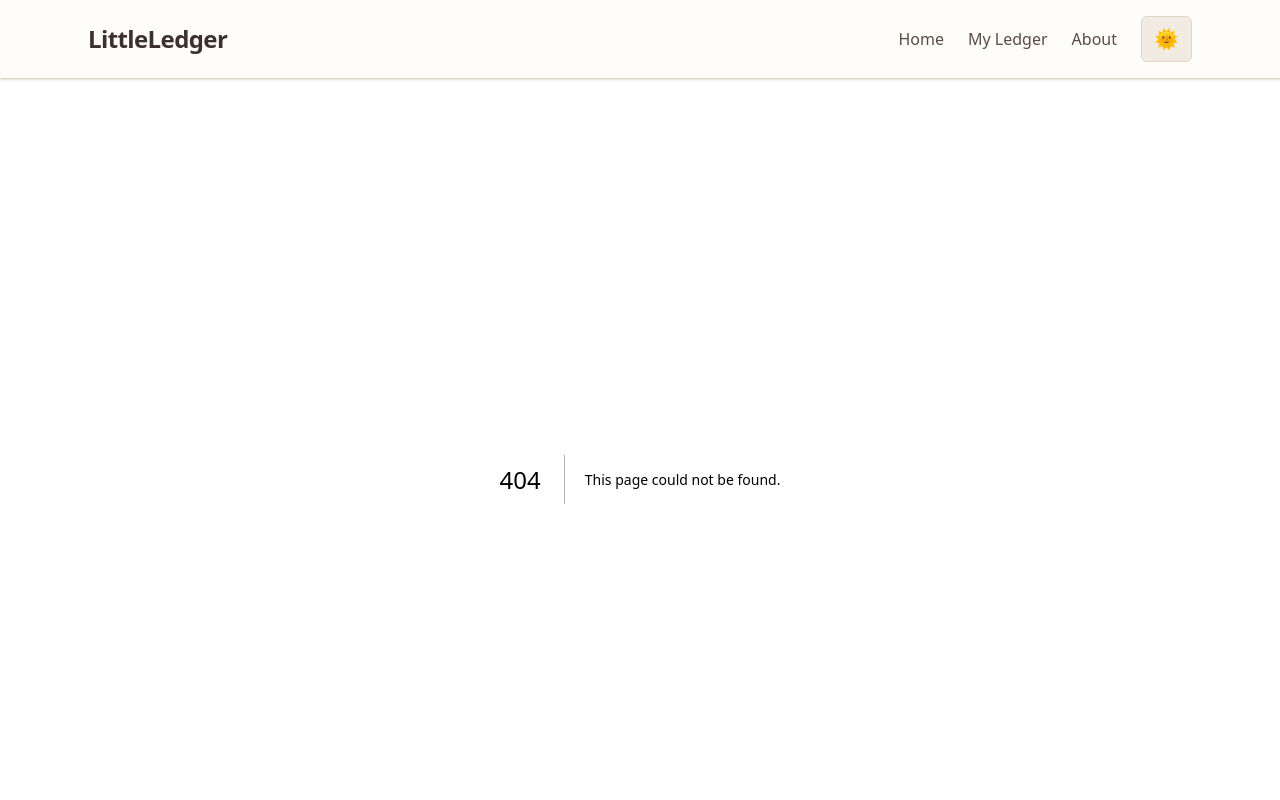
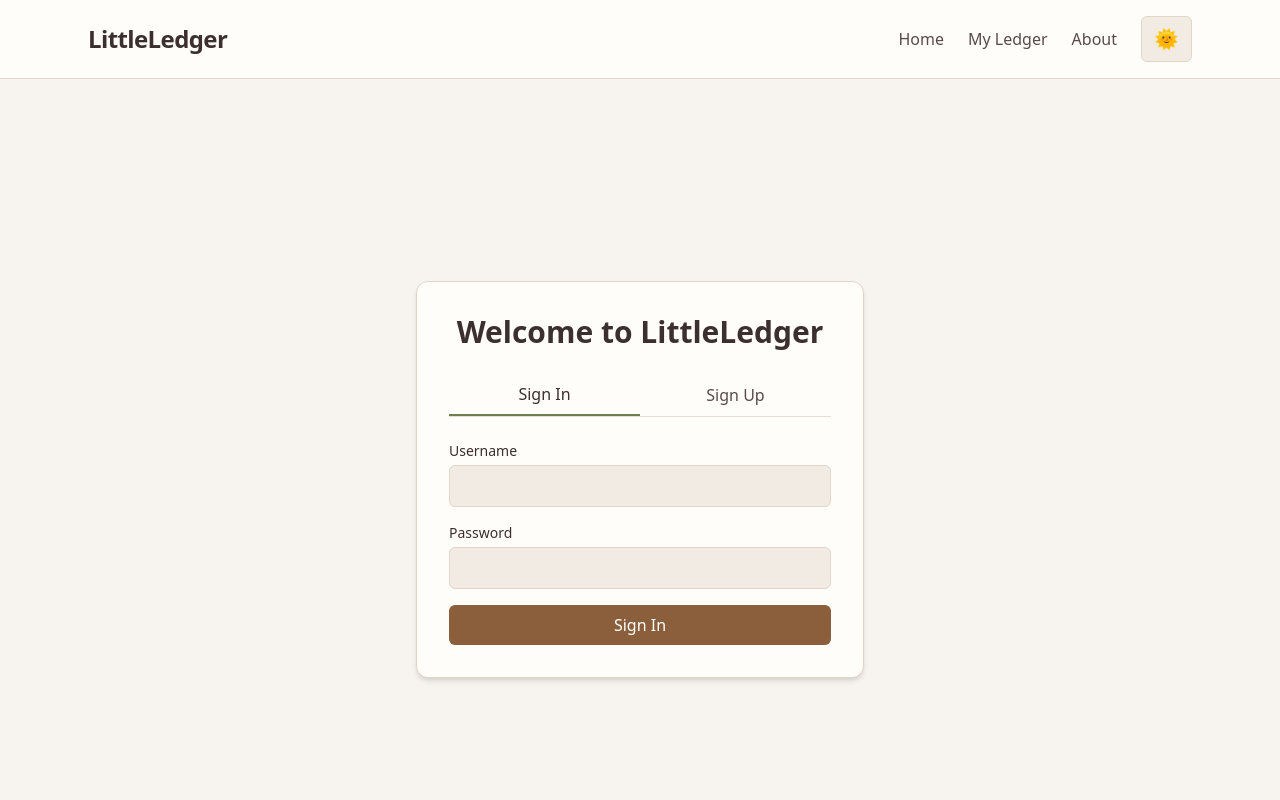
Before and after one commit to chenkv/Little-Ledger, a Next.js app: page /login in a window 1280 px wide. Before the commit this address had no page. Shown: the top 800 px of the page. Built offline with nearby package versions, Linux system fonts and the light colour scheme.

Commit message:
feat: basic login/register page

```diff
--- /dev/null
+++ b/app/login/page.tsx
@@ -0,0 +1,172 @@
+"use client";
+
+import { useState, useEffect } from "react";
+
+export default function LoginPage() {
+  const [loginTab, setLoginTab] = useState<"login" | "register">("login");
+  const [formData, setFormData] = useState<{ username: string; password: string }>({ username: "", password: "" });
+
+  function handleSubmit(e: React.SubmitEvent<HTMLFormElement>) {
+    e.preventDefault(); // prevent page reload
+
+    console.log(`Form submitted: ${loginTab}`);
+    console.log("Username:", formData.username);
+    console.log("Password:", formData.password);
+  }
+
+  return (
+    <main
+      className="
+        min-h-screen flex items-center justify-center px-6
+        bg-(--bg) text-(--text)
+        dark:bg-(--bg-dark) dark:text-(--text-dark)
+      "
+    >
+      <div
+        className="
+          w-full max-w-md p-8 rounded-xl shadow-md
+          bg-(--surface) border border-(--border)
+          dark:bg-(--surface-dark) dark:border-(--border-dark)
+        "
+      >
+        <h1 className="text-3xl font-bold text-center mb-6">
+          Welcome to LittleLedger
+        </h1>
+
+        {/* Tabs */}
+        <div className="flex mb-6 border-b border-(--divider) dark:border-(--divider-dark)">
+          <button
+            id="signin-tab"
+            className={`
+              flex-1 py-2 text-center font-medium
+              text-(--text) hover:bg-(--card)
+              dark:text-(--text-dark) dark:hover:bg-(--card-dark)
+              transition
+              ${loginTab === "login" ? "border-b-2 border-(--accent)" : ""}
+            `}
+            onClick={() => setLoginTab("login")}
+          >
+            Sign In
+          </button>
+
+          <button
+            id="signup-tab"
+            className={`
+              flex-1 py-2 text-center font-medium
+              text-(--text-secondary) dark:text-(--text-secondary-dark)
+              hover:bg-(--card) dark:hover:bg-(--card-dark)
+              transition
+              ${loginTab === "register" ? "border-b-2 border-(--accent)" : ""}
+            `}
+            onClick={() => setLoginTab("register")}
+          >
+            Sign Up
+          </button>
+        </div>
+
+        {/* Form */}
+        {loginTab === "login" ? (
+          <form onSubmit={handleSubmit} className="space-y-4">
+            <div>
+              <label className="block mb-1 text-sm">Username</label>
+              <input
+                type="text"
+                className="
+                  w-full px-3 py-2 rounded-md
+                  bg-(--card) border border-(--border)
+                  text-(--text)
+                  dark:bg-(--card-dark) dark:border-(--border-dark) dark:text-(--text-dark)
+                  focus:outline-none focus:ring-2 focus:ring-(--accent)
+                "
+                value={formData.username}
+                onChange={(e) =>
+                  setFormData({ ...formData, username: e.target.value })
+                }
+              />
+            </div>
+
+            <div>
+              <label className="block mb-1 text-sm">Password</label>
+              <input
+                type="password"
+                className="
+                  w-full px-3 py-2 rounded-md
+                  bg-(--card) border border-(--border)
+                  text-(--text)
+                  dark:bg-(--card-dark) dark:border-(--border-dark) dark:text-(--text-dark)
+                  focus:outline-none focus:ring-2 focus:ring-(--accent)
+                "
+                value={formData.password}
+                onChange={(e) =>
+                  setFormData({ ...formData, password: e.target.value })
+                }
+              />
+            </div>
+
+            <button
+              type="submit"
+              className="
+                w-full py-2 rounded-md font-medium text-white
+                bg-(--primary) hover:bg-(--primary-hover)
+                dark:bg-(--primary-dark) dark:hover:bg-(--primary-hover-dark)
+                transition
+              "
+            >
+              Sign In
+            </button>
+          </form>
+        ) : (
+          <form onSubmit={handleSubmit} className="space-y-4">
+            <div>
+              <label className="block mb-1 text-sm">Username</label>
+              <input
+                type="text"
+                className="
+                  w-full px-3 py-2 rounded-md
+                  bg-(--card) border border-(--border)
+                  text-(--text)
+                  dark:bg-(--card-dark) dark:border-(--border-dark) dark:text-(--text-dark)
+                  focus:outline-none focus:ring-2 focus:ring-(--accent)
+                "
+                value={formData.username}
+                onChange={(e) =>
+                  setFormData({ ...formData, username: e.target.value })
+                }
+              />
+            </div>
+
+            <div>
+              <label className="block mb-1 text-sm">Password</label>
+              <input
+                type="password"
+                className="
+                  w-full px-3 py-2 rounded-md
+                  bg-(--card) border border-(--border)
+                  text-(--text)
+                  dark:bg-(--card-dark) dark:border-(--border-dark) dark:text-(--text-dark)
+                  focus:outline-none focus:ring-2 focus:ring-(--accent)
+                "
+                value={formData.password}
+                onChange={(e) =>
+                  setFormData({ ...formData, password: e.target.value })
+                }
+              />
+            </div>
+
+            <button
+              type="submit"
+              className="
+                w-full py-2 rounded-md font-medium text-white
+                bg-(--primary) hover:bg-(--primary-hover)
+                dark:bg-(--primary-dark) dark:hover:bg-(--primary-hover-dark)
+                transition
+              "
+            >
+              Create Account
+            </button>
+          </form>
+        )}
+      </div>
+    </main>
+  );
+}
```
